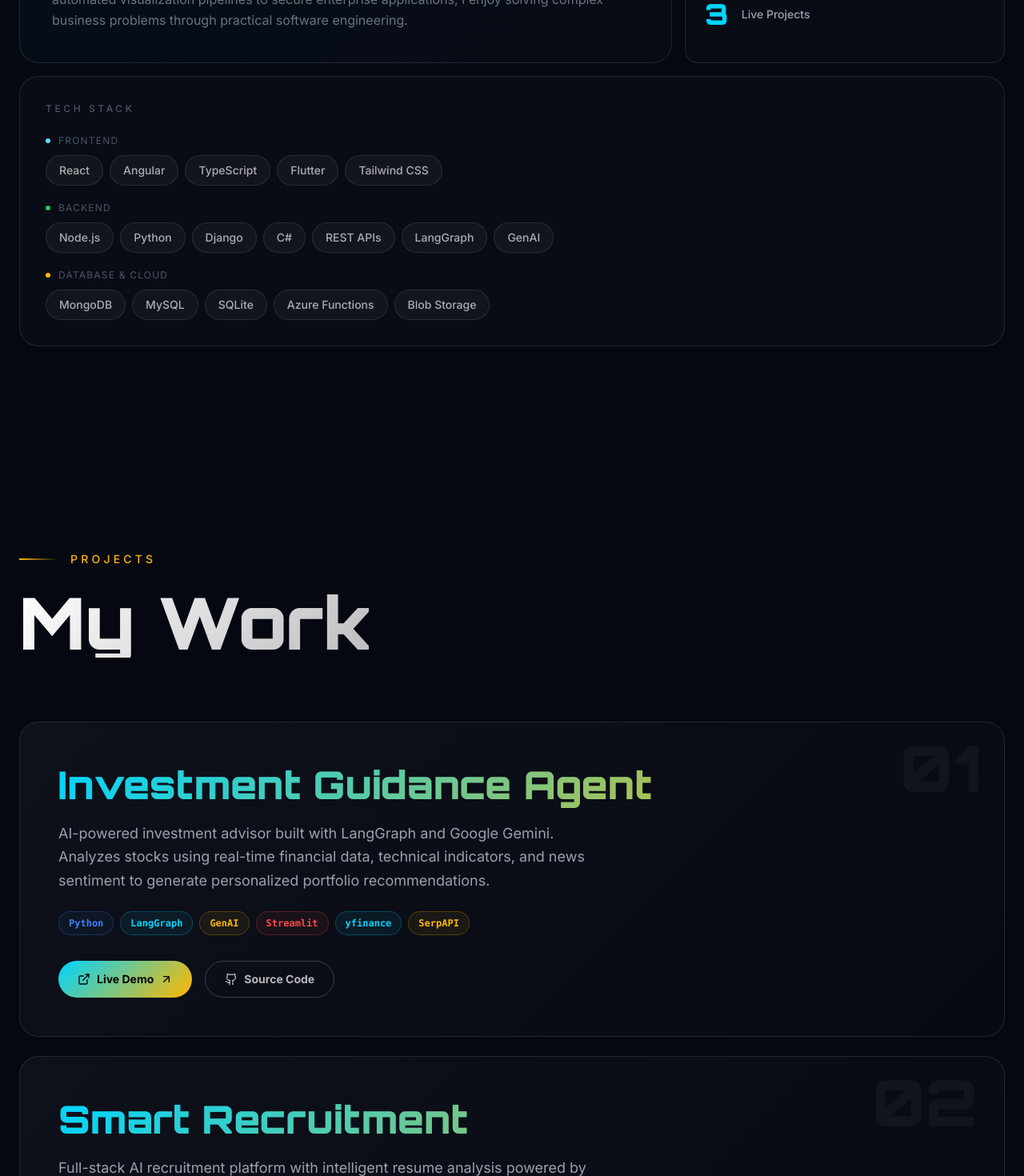
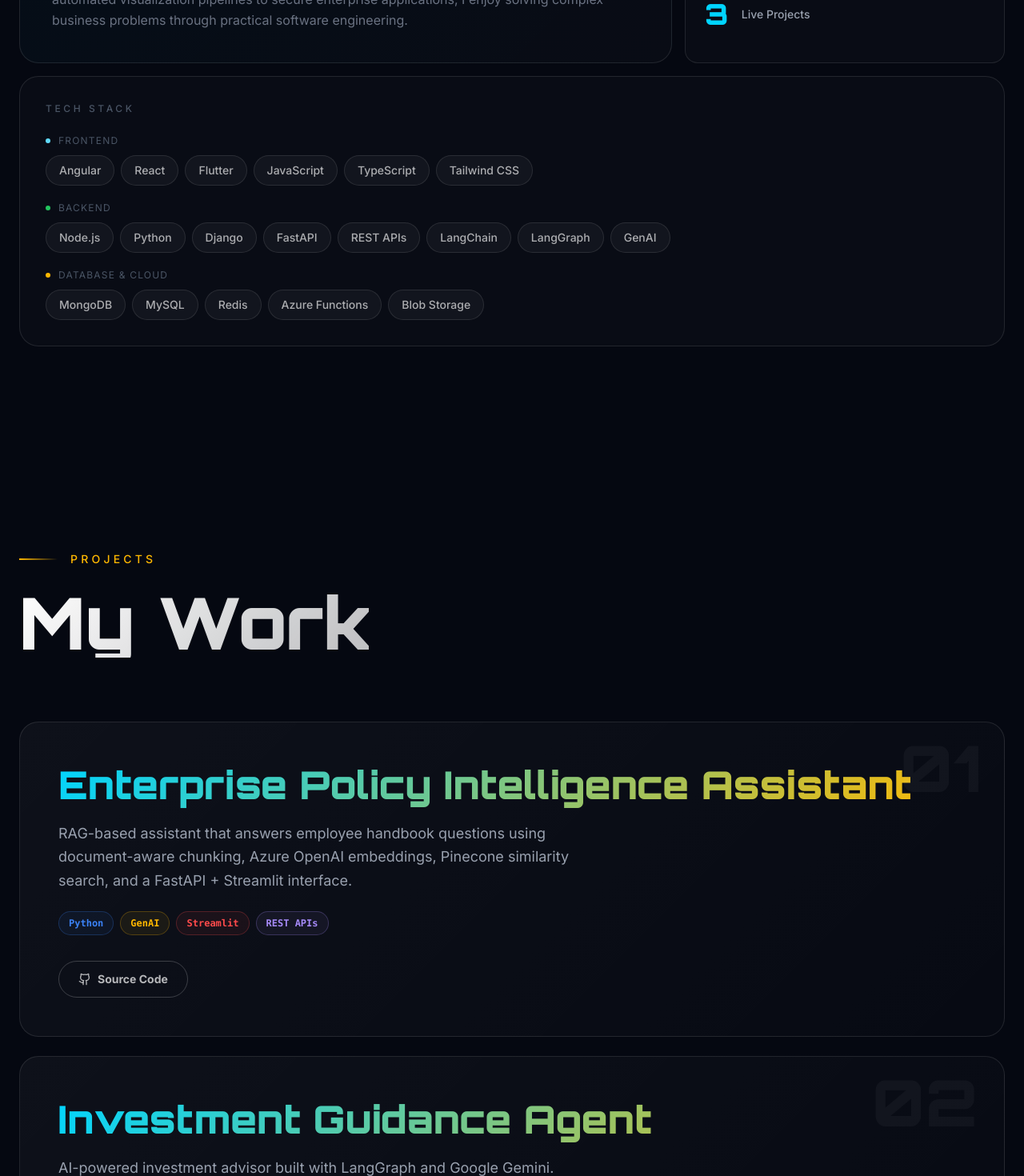
Before and after one commit to pbharathcr7/Portfolio, a React (Vite) app: page / in a window 1280 px wide. Shown: the part 1330-2800 px from the top of the page at 80% size. Built offline with nearby package versions, Linux system fonts and the light colour scheme.

Commit message:
add new projects with updated tech stacks

```diff
--- a/src/App.jsx
+++ b/src/App.jsx
@@ -102,6 +102,7 @@ function ProjectCard({ project, index }) {
 
           {/* Links */}
           <div className="flex flex-wrap gap-4">
+            {project.live && (
               <a
                 href={project.live}
                 target="_blank"
@@ -113,6 +114,7 @@ function ProjectCard({ project, index }) {
                 Live Demo
                 <ArrowUpRight className="w-4 h-4" />
               </a>
+            )}
             <a
               href={project.github}
               target="_blank"
@@ -353,6 +355,13 @@ export default function Portfolio() {
   const projects = [
     {
       number: '01',
+      title: 'Enterprise Policy Intelligence Assistant',
+      description: 'RAG-based assistant that answers employee handbook questions using document-aware chunking, Azure OpenAI embeddings, Pinecone similarity search, and a FastAPI + Streamlit interface.',
+      tech: ['Python', 'GenAI', 'Streamlit', 'REST APIs'],
+      github: 'https://github.com/pbharathcr7/Policy-Intelligence-Assistant',
+    },
+    {
+      number: '02',
       title: 'Investment Guidance Agent',
       description: 'AI-powered investment advisor built with LangGraph and Google Gemini. Analyzes stocks using real-time financial data, technical indicators, and news sentiment to generate personalized portfolio recommendations.',
       tech: ['Python', 'LangGraph', 'GenAI', 'Streamlit', 'yfinance', 'SerpAPI'],
@@ -360,7 +369,7 @@ export default function Portfolio() {
       live: 'https://investment-guidance-agent.streamlit.app/',
     },
     {
-      number: '02',
+      number: '03',
       title: 'Smart Recruitment',
       description: 'Full-stack AI recruitment platform with intelligent resume analysis powered by Google Gemini. Features JWT auth, role-based HR and Applicant dashboards, AI-generated job descriptions, and real-time application tracking.',
       tech: ['React', 'Django', 'REST APIs', 'GenAI', 'JWT', 'SQLite'],
@@ -368,7 +377,7 @@ export default function Portfolio() {
       live: 'https://pbharathcr7.github.io/Smart_Recruitment',
     },
     {
-      number: '03',
+      number: '04',
       title: 'E-Commerce Platform',
       description: 'Complete online retail solution with product catalog, shopping cart and order management. Angular frontend with Node.js/Express backend and MongoDB for flexible data storage.',
       tech: ['Angular', 'Node.js', 'Express', 'MongoDB'],
@@ -775,9 +784,9 @@ export default function Portfolio() {
               <h3 className="text-xs uppercase tracking-[0.3em] text-gray-600 font-medium mb-6">Tech Stack</h3>
               <div className="flex flex-col gap-5">
                 {[
-                  { category: 'Frontend', skills: ['React', 'Angular', 'TypeScript', 'Flutter', 'Tailwind CSS'], color: '#61DAFB' },
-                  { category: 'Backend', skills: ['Node.js', 'Python', 'Django', 'C#', 'REST APIs', 'LangGraph', 'GenAI'], color: '#22c55e' },
-                  { category: 'Database & Cloud', skills: ['MongoDB', 'MySQL', 'SQLite', 'Azure Functions', 'Blob Storage'], color: GOLD },
+                  { category: 'Frontend', skills: ['Angular', 'React', 'Flutter', 'JavaScript', 'TypeScript', 'Tailwind CSS'], color: '#61DAFB' },
+                  { category: 'Backend', skills: ['Node.js', 'Python', 'Django', 'FastAPI', 'REST APIs', 'LangChain', 'LangGraph', 'GenAI'], color: '#22c55e' },
+                  { category: 'Database & Cloud', skills: ['MongoDB', 'MySQL', 'Redis', 'Azure Functions', 'Blob Storage'], color: GOLD },
                 ].map(({ category, skills, color }) => (
                   <div key={category}>
                     <div className="flex items-center gap-2.5 mb-2.5">
```
Lines whose indentation alone changed are shown as unchanged.
